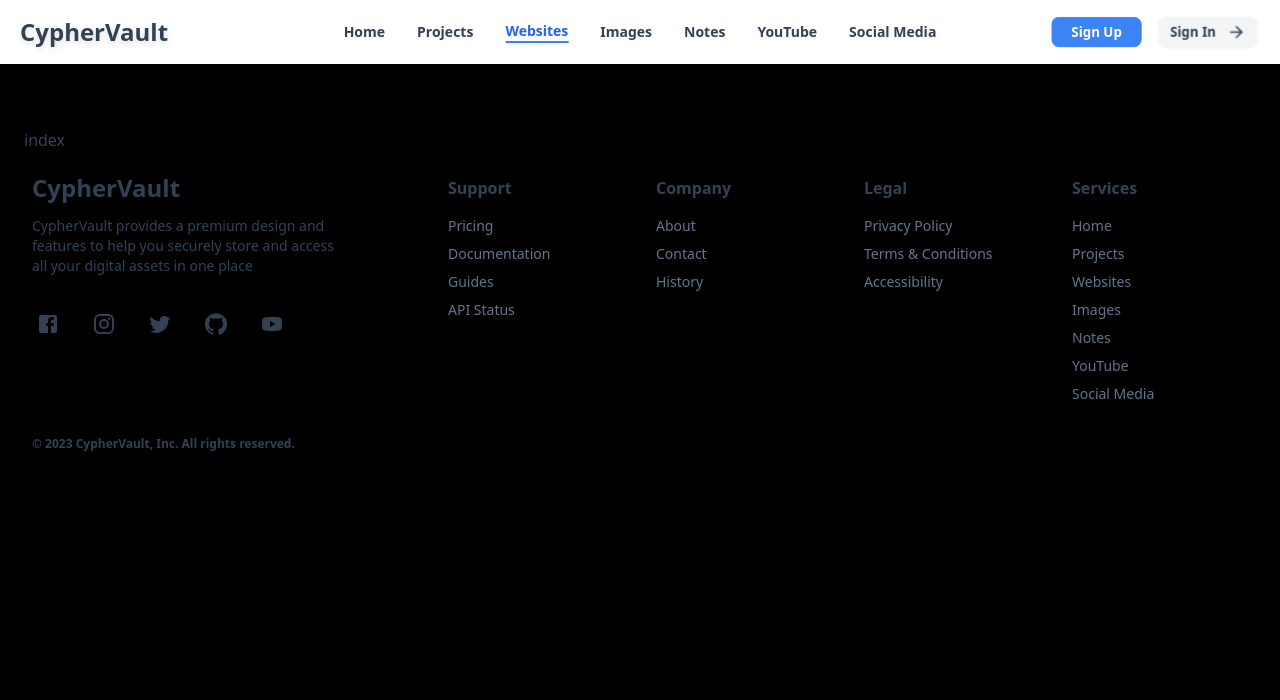
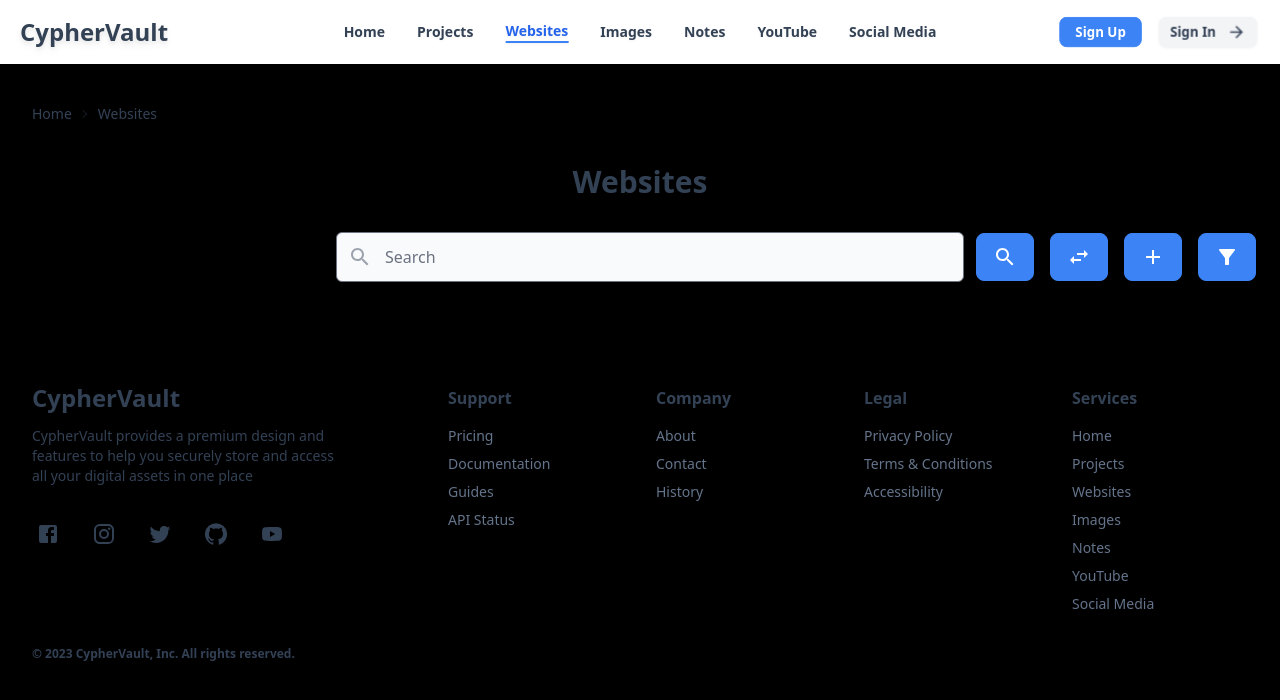
Before and after one commit to Shubham-md786/saver, a Next.js app: page /websites in a window 1280 px wide. Shown: the top 700 px of the page. Built offline with nearby package versions, Linux system fonts and the light colour scheme.

Commit message:
websites

```diff
--- a/src/components/Footer/Footer.tsx
+++ b/src/components/Footer/Footer.tsx
@@ -5,8 +5,7 @@ import Links from "./FooterLinks";
 
 function Footer() {
   return (
-    <footer>
-      <div className="max-w-screen-xl px-4 py-6 mx-auto sm:px-6 lg:px-8">
+    <footer className="mt-20 max-w-screen-xl px-4 py-6 mx-auto sm:px-6 lg:px-8">
       <div className="grid grid-cols-1 gap-8 lg:grid-cols-3">
         <div>
           {/* <img src="#" className="mr-5 h-6 sm:h-9" alt="logo" /> */}
@@ -22,7 +21,6 @@ function Footer() {
       <p className="mt-8 text-xs text-primary font-bold">
         © 2023 CypherVault, Inc. All rights reserved.
       </p>
-      </div>
     </footer>
   );
 }
--- a/src/components/Home/Main.tsx
+++ b/src/components/Home/Main.tsx
@@ -2,8 +2,8 @@ import Image from "next/image";
 
 function Main() {
   return (
-    <section id="main" className="">
-      <div className="container hero  flex flex-col lg:flex-row lg:items-center space-y-6 md:space-y-12">
+    <section id="main" className="lg:mt-32">
+      <div className="container hero flex flex-col lg:flex-row lg:items-center space-y-6 md:space-y-12">
         <div className="hero-content flex-col w-full lg:flex-row lg:w-1/2">
           <div className="max-w-lg lg:order-2">
             <h2 className="font-semibold tracking-wide text-active-dark leading-7 text-center lg:text-left">
--- a/src/pages/_app.tsx
+++ b/src/pages/_app.tsx
@@ -1,13 +1,14 @@
+import "@/styles/globals.css";
+import type { AppProps } from "next/app";
+
 import Footer from "@/components/Footer/Footer";
 import Navbar from "@/components/NavBar/Navbar";
-import "@/styles/globals.css";
-import type { AppProps } from "next/app";
 
 export default function App({ Component, pageProps }: AppProps) {
   return (
     <>
       <Navbar />
-      <main className="mt-24 lg:mt-32 mx-6">
+      <main className="mt-24 lg:mt-30 mx-6">
         <Component {...pageProps} />
       </main>
       <Footer />
--- a/src/pages/websites/index.tsx
+++ b/src/pages/websites/index.tsx
@@ -1,7 +1,61 @@
+import Link from "next/link";
 import React from "react";
+import { Add, FilterAlt, Search, SwapHoriz } from "@mui/icons-material";
 
 function index() {
-  return <div>index</div>;
+  const showPassword = "";
+  return (
+    <>
+      <section>
+        <div>
+          <div className="text-sm breadcrumbs ml-2">
+            <ul>
+              <li>
+                <Link href="/">Home</Link>
+              </li>
+              <li>
+                <Link href="/websites">Websites</Link>
+              </li>
+            </ul>
+          </div>
+          <h1 className="my-8 text-2xl font-semibold text-primary drop-shadow-md leading-none text-center md:text-3xl">
+            Websites
+          </h1>
+          <div className="lg:grid lg:grid-cols-12 lg:gap-x-4">
+            <div className="lg:col-span-3 bg-black"></div>
+            <div className="lg:col-span-9">
+              <div className="flex flex-col space-y-4  w-full text-white md:flex-row md:space-x-4 md:space-y-0 md:items-center">
+                <form className="flex space-x-3 justify-center items-center grow">
+                  <div className="relative grow">
+                    <Search className="absolute top-0 bottom-0 w-6 h-6 my-auto text-gray-400 left-3" />
+                    <input
+                      type="text"
+                      placeholder="Search"
+                      className="w-full py-3 pl-12 pr-4 text-primary border rounded-md outline-none bg-gray-50 focus:bg-white focus:border-active"
+                    />
+                  </div>
+                  <button className="btn rounded-btn btn-primary">
+                    <Search />
+                  </button>
+                </form>
+                <div className="flex space-x-4 justify-center items-center">
+                  <button className="btn rounded-btn btn-primary">
+                    <SwapHoriz />
+                  </button>
+                  <button className="btn rounded-btn btn-primary">
+                    <Add />
+                  </button>
+                  <button className="btn rounded-btn btn-primary">
+                    <FilterAlt />
+                  </button>
+                </div>
+              </div>
+            </div>
+          </div>
+        </div>
+      </section>
+    </>
+  );
 }
 
 export default index;
--- a/tailwind.config.js
+++ b/tailwind.config.js
@@ -54,8 +54,8 @@ module.exports = {
             color: "#fff",
             "padding-top": "0.5rem",
             "padding-bottom": "0.5rem",
-            "padding-left": "1.25rem",
-            "padding-right": "1.25rem",
+            "padding-left": "1rem",
+            "padding-right": "1rem",
           },
         },
       },
```
Lines whose indentation alone changed are shown as unchanged.
